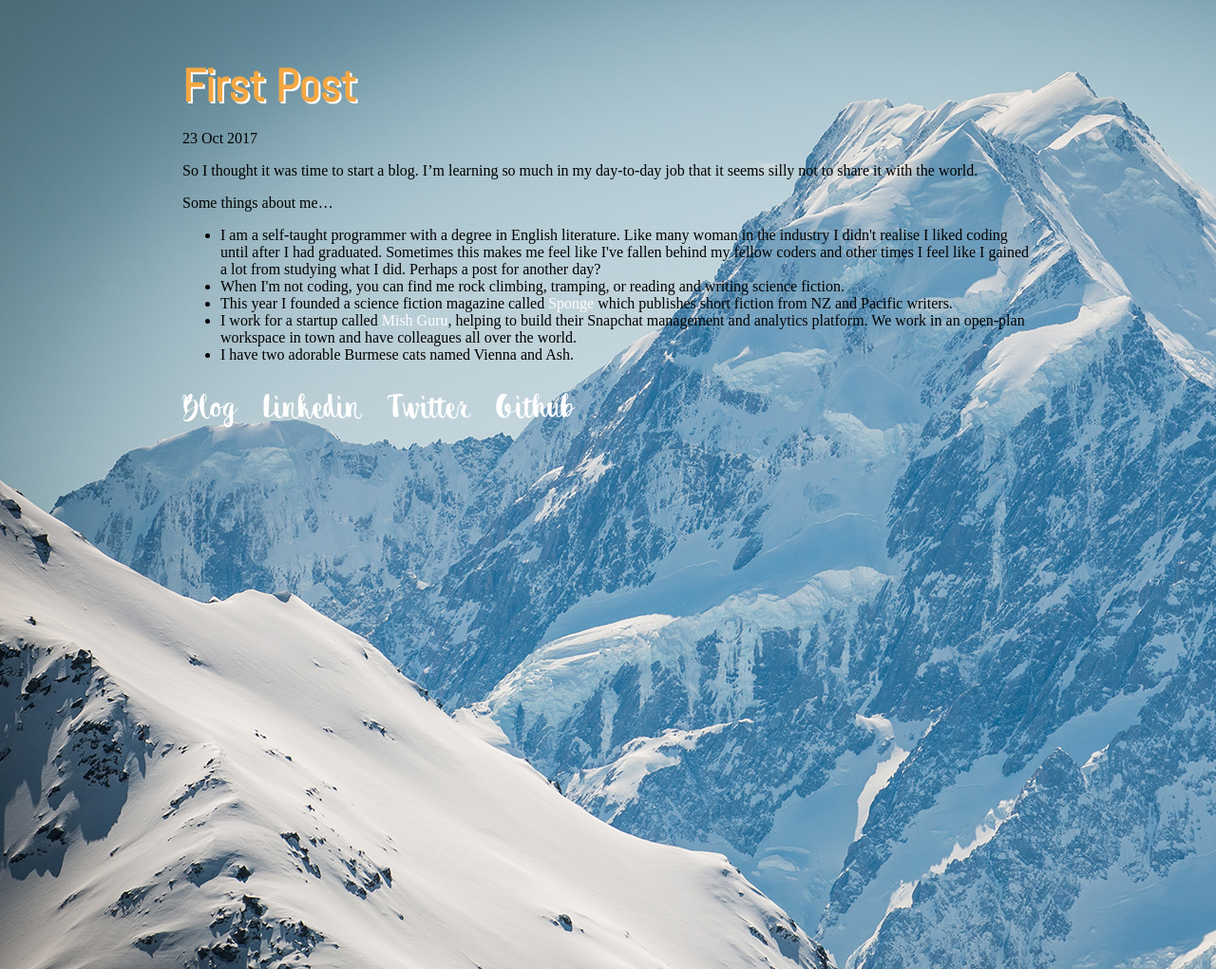
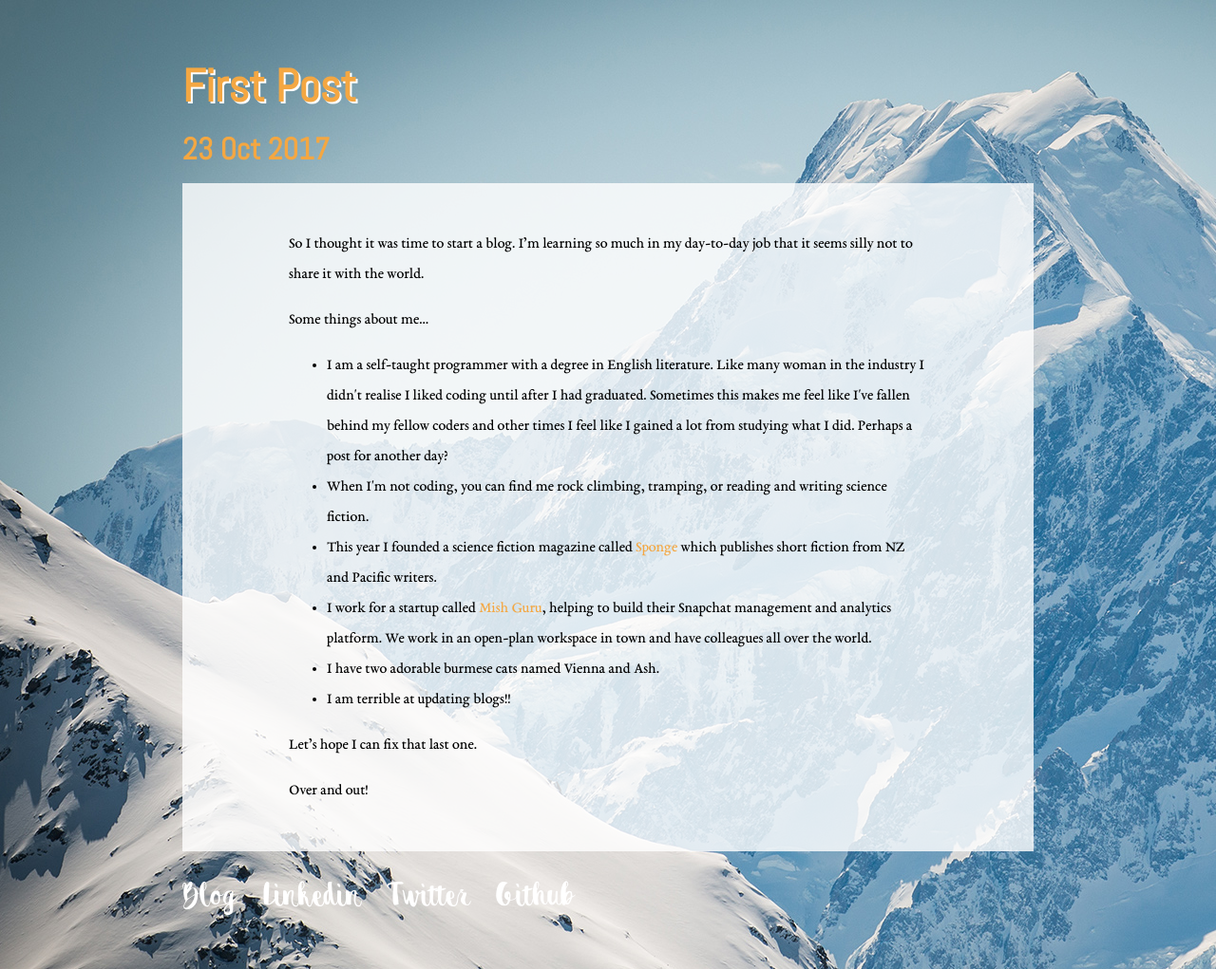
Before and after one commit to ljewalsh/ljewalsh.github.io, a Jekyll site: the page built from _posts/2017-10-23-first-blog.md, in a window 1280 px wide. Shown: the whole page at 95% size. Built offline with Jekyll 4.4.1, drawn with Linux system fonts in a browser that asks for light colours.

Commit message:
Fixes post and styling

```diff
--- a/_layouts/post.html
+++ b/_layouts/post.html
@@ -2,7 +2,7 @@
 layout: default
 ---
 <h1>{{ page.title }}</h1>
-<p class="meta">{{ page.date | date_to_string }}</p>
+<h2 class="meta">{{ page.date | date_to_string }}</h2>
 
 <div class="post">
   {{ content }}
--- a/_posts/2017-10-23-first-blog.md
+++ b/_posts/2017-10-23-first-blog.md
@@ -18,5 +18,11 @@ Some things about me...
 <li>I work for a startup called <a href="http://www.mish.guru">Mish Guru</a>, helping to build their Snapchat management and analytics platform. We work in an open-plan workspace in town and have colleagues all over the world.
 </li>
 
-<li>I have two adorable Burmese cats named Vienna and Ash.</li>
+<li>I have two adorable burmese cats named Vienna and Ash.</li>
+
+<li>I am terrible at updating blogs!!</li>
 </ul>
+
+Let's hope I can fix that last one.
+
+Over and out!
--- a/css/main.css
+++ b/css/main.css
@@ -6,6 +6,11 @@
 @font-face {
   font-family: "destain";
   src: url("../assets/fonts/destain.ttf");
+}
+
+@font-face {
+  font-family: "garamond";
+  src: url("../assets/fonts/garamond.ttf");
 }
 
 
@@ -68,7 +73,7 @@ ul.posts li {
     list-style: none;
 }
 
-.date {
+.date, .meta {
   font-family: 'Abel-Regular';
   color: #f4a742;
 }
@@ -80,3 +85,15 @@ ul.posts li {
 .arrows {
   color: #ffffff;
 }
+
+.post {
+  background-color: rgba(255,255,255,0.8);
+  padding: 2em 7em;
+  line-height: 2;
+  font-family: 'garamond';
+  font-size: 1em;
+}
+
+.post a {
+  color: #f4a742;
+}
```
Also changed, not shown: assets/fonts/garamond.ttf (added).
